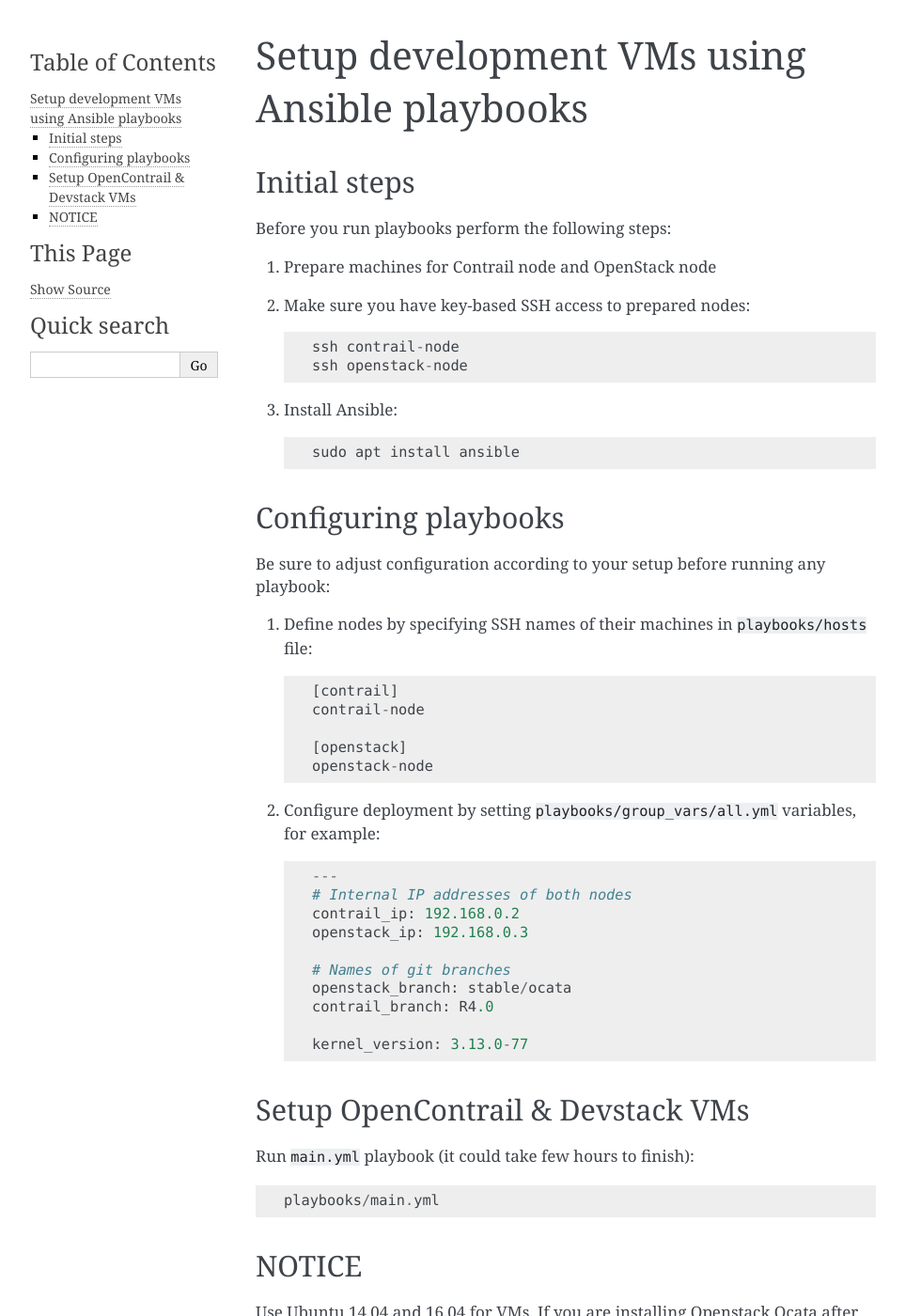
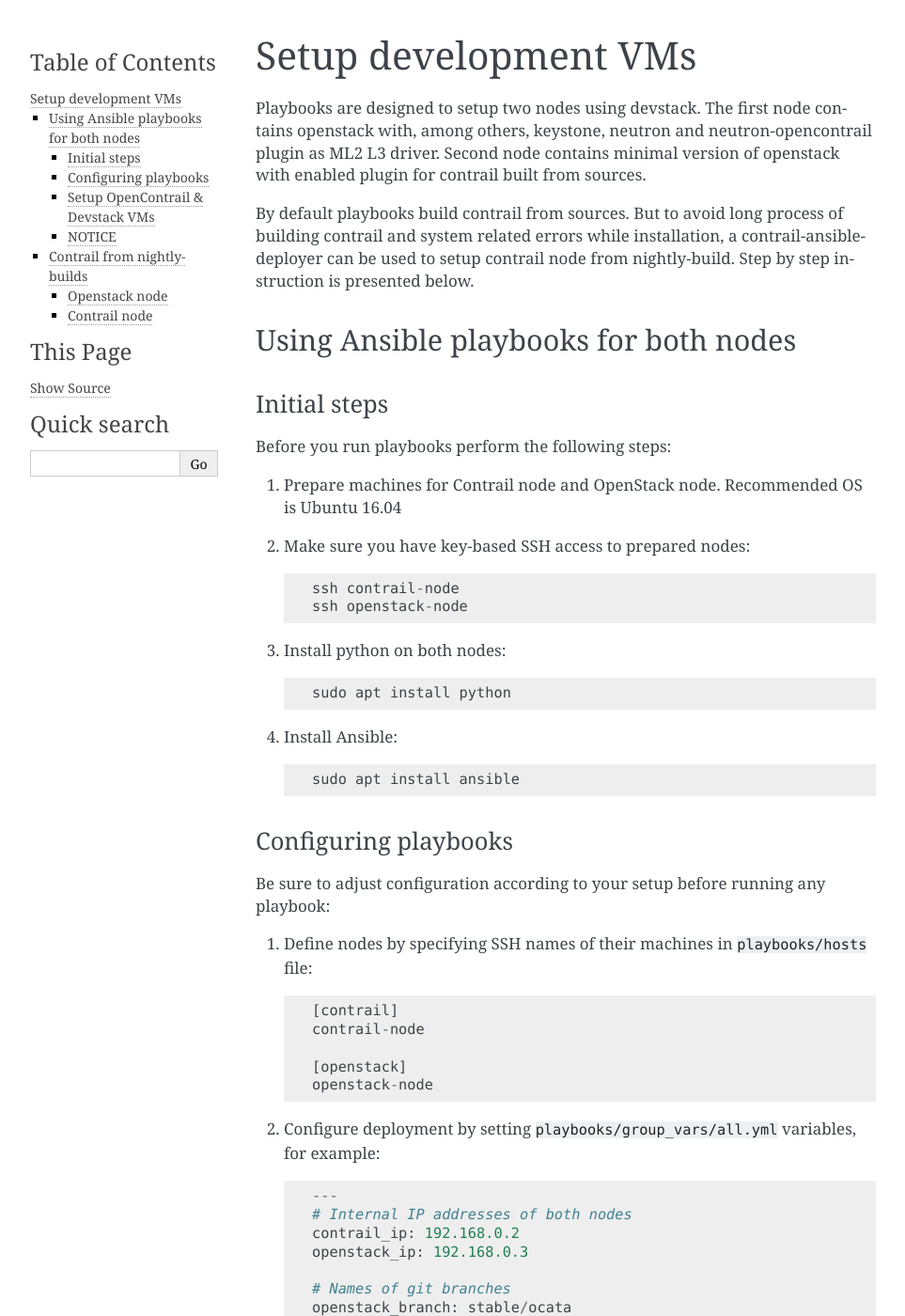
Before and after one commit to openstack-archive/networking-opencontrail, a Sphinx documentation site: the page built from doc/source/installation/playbooks.rst, in a window 1280 px wide and 1400 px high. Shown: the whole window at 94% size, without its empty margins (148-1111 px from the left). Built offline with Sphinx 7.4.7, drawn with Linux system fonts in a browser that asks for light colours; some of the changed text lies outside the part shown.

Commit message:
Fix ansible deployment
Change-Id: I0a9516057e4a67e18426d34ffe44a7b0609c39a0

```diff
--- a/doc/source/installation/playbooks.rst
+++ b/doc/source/installation/playbooks.rst
@@ -1,25 +1,43 @@
-=============================================
-Setup development VMs using Ansible playbooks
-=============================================
+=====================
+Setup development VMs
+=====================
+
+Playbooks are designed to setup two nodes using devstack. The first node
+contains openstack with, among others, keystone, neutron
+and neutron-opencontrail plugin as ML2 L3 driver. Second node contains
+minimal version of openstack with enabled plugin for contrail built from
+sources.
+
+By default playbooks build contrail from sources. But to avoid long process of
+building contrail and system related errors while installation,
+a contrail-ansible-deployer can be used to setup contrail node from
+nightly-build. Step by step instruction is presented below.
+
+Using Ansible playbooks for both nodes
+--------------------------------------
 
 Initial steps
--------------
+~~~~~~~~~~~~~
 
 Before you run playbooks perform the following steps:
 
-#. Prepare machines for Contrail node and OpenStack node
+#. Prepare machines for Contrail node and OpenStack node. Recommended OS is Ubuntu 16.04
 
 #. Make sure you have key-based SSH access to prepared nodes::
 
     ssh contrail-node
     ssh openstack-node
 
+#. Install python on both nodes::
+
+    sudo apt install python
+
 #. Install Ansible::
 
     sudo apt install ansible
 
 Configuring playbooks
----------------------
+~~~~~~~~~~~~~~~~~~~~~
 
 Be sure to adjust configuration according to your setup before running
 any playbook:
@@ -41,12 +59,12 @@
 
     # Names of git branches
     openstack_branch: stable/ocata
-    contrail_branch: R4.0
+    contrail_branch: R4.1
 
-    kernel_version: 3.13.0-77
+    kernel_version: 4.4.0-112
 
 Setup OpenContrail & Devstack VMs
----------------------------------
+~~~~~~~~~~~~~~~~~~~~~~~~~~~~~~~~~
 
 Run ``main.yml`` playbook (it could take few hours to finish)::
 
@@ -54,12 +72,107 @@
 
 
 NOTICE
-------
+~~~~~~
 
-Use Ubuntu 14.04 and 16.04 for VMs. If you are installing Openstack Ocata
-after succesfull deployment be sure to issue command listed below on OpenStack
+If you are installing Openstack Ocata after successful deployment
+be sure to issue command listed below on OpenStack
 node, otherwise scheduling VM using Nova won't work.
 
 .. code-block:: bash
 
      nova-manage cell_v2 simple_cell_setup
+
+Contrail from nightly-builds
+----------------------------
+
+Let's assume there are two hosts:
+
++-----------+--------------+----------------+--------------+------------------------------------+
+| Node      | OS           | Public ip      | Internal ip  | Notes                              |
++===========+==============+================+==============+====================================+
+| openstack | Ubuntu 16.04 | N/A            | 192.168.0.3  | setup by playbooks                 |
++-----------+--------------+----------------+--------------+------------------------------------+
+| contrail  | CentOS 7.4   | 10.100.0.2     | 192.168.0.2  | setup by contrail-ansible-deployer |
++-----------+--------------+----------------+--------------+------------------------------------+
+
+Openstack node
+~~~~~~~~~~~~~~
+
+Configuring and running playbooks are similar:
+
+#. ``playbooks/hosts`` file::
+
+    [openstack]
+    openstack-node
+
+#. ``playbooks/group_vars/all.yml`` file::
+
+    ---
+    # Internal IP addresses of both nodes
+    contrail_ip: 192.168.0.2
+    openstack_ip: 192.168.0.3
+
+    # Names of git branches
+    openstack_branch: stable/ocata
+    contrail_branch: R4.1
+
+    kernel_version: 4.4.0-112
+
+#. And finally only openstack host should be deployed::
+
+    ./main.yml --limit=openstack
+
+Contrail node
+~~~~~~~~~~~~~
+
+1. First, get contrail-ansible-deployer::
+
+    git clone http://github.com/Juniper/contrail-ansible-deployer
+
+2. Configure:
+
+  * Hosts::
+
+      cat ~/contrail-ansible-deployer/inventory/hosts
+
+      container_hosts:
+        hosts:
+          10.100.0.2:
+            ansible_ssh_user: centos
+
+
+  * Containers:
+
+    Currently, nightly-builds are available in docker hub's opencontrailnightly repo.
+    At https://hub.docker.com/r/opencontrailnightly/contrail-agent-vrouter/tags/ can be viewed available contrail builds.
+    One of the tag should be put in CONTRAIL_VERSION variable::
+
+      cat ~/contrail-ansible-deployer/inventory/group_vars/container_hosts.yml
+
+      contrail_configuration:
+        CONTAINER_REGISTRY: opencontrailnightly
+        CONTRAIL_VERSION: ocata-master-17
+        CONTROLLER_NODES: 192.168.0.2
+        CLOUD_ORCHESTRATOR: openstack
+        AUTH_MODE: keystone
+        KEYSTONE_AUTH_ADMIN_PASSWORD: admin
+        KEYSTONE_AUTH_HOST: 192.168.0.3
+        RABBITMQ_NODE_PORT: 5673
+        PHYSICAL_INTERFACE: eth1
+        VROUTER_GATEWAY: 192.168.0.1
+      roles:
+        10.100.0.2:
+          configdb:
+          config_database:
+          config:
+          control:
+          webui:
+          analytics:
+          analyticsdb:
+          analytics_database:
+          vrouter:
+
+3. Deploy Contrail::
+
+    cd ~/contrail-ansible-deployer
+    ansible-playbook -e '{"CREATE_CONTAINERS":true}' -i inventory/ playbooks/deploy.yml
```
Also changed, not shown: 15 other files.
